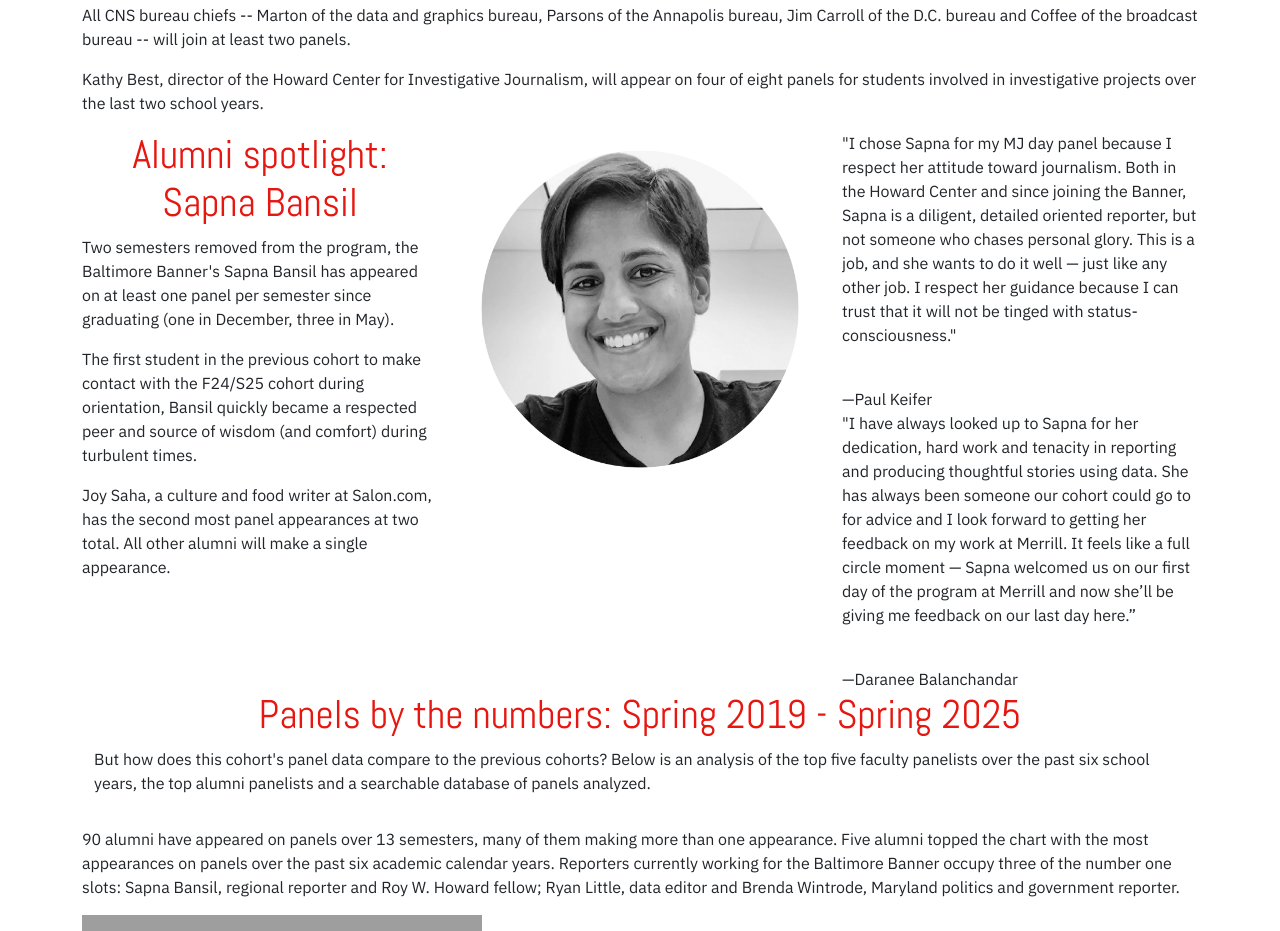
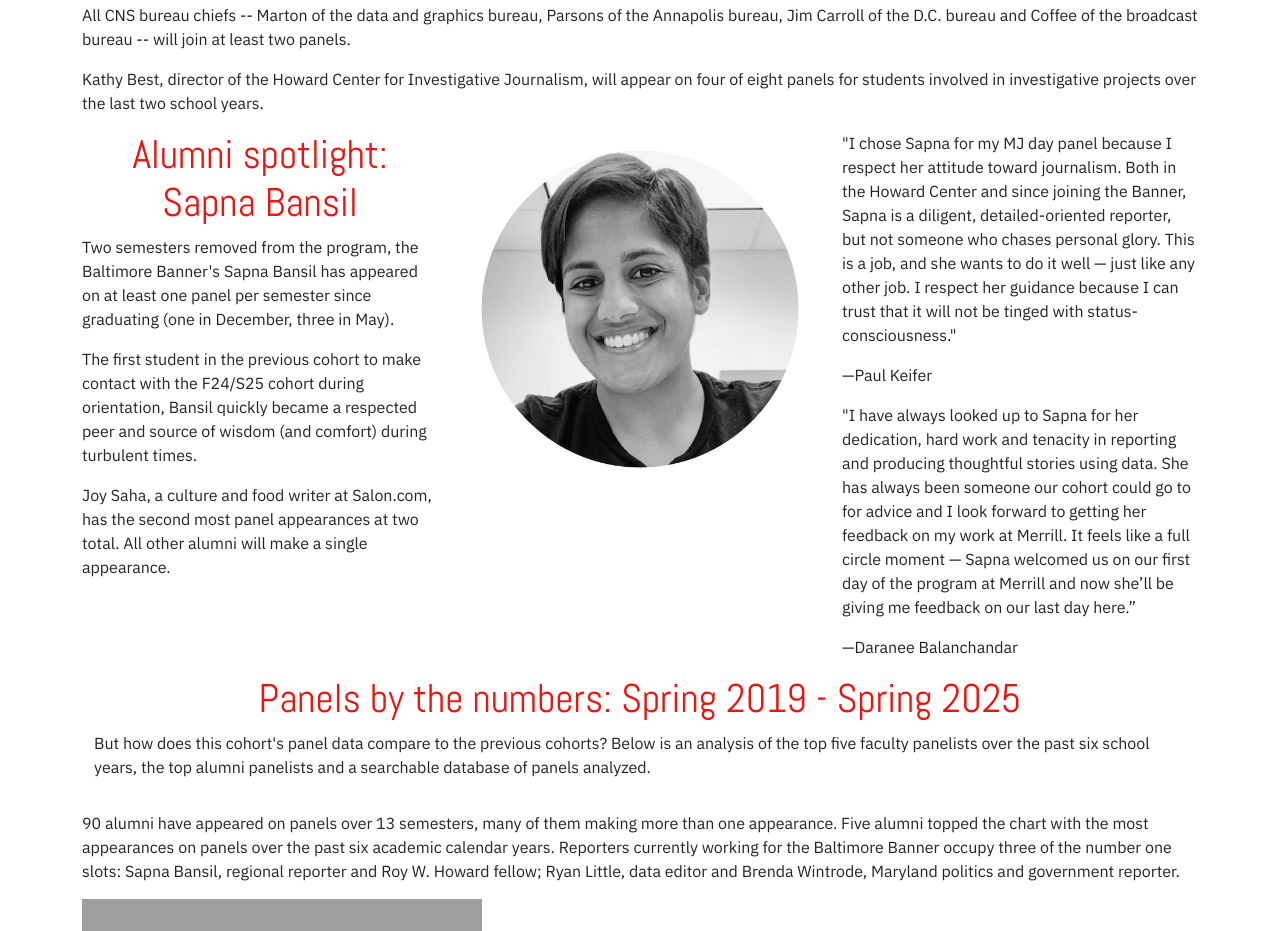
Before and after one commit to aprilqueved0/april-queved0.github.io, a plain HTML site: page projects/final/index.html in a window 1280 px wide. Shown: the part 3014-3945 px from the top of the page. Drawn offline with nearby package versions, Linux system fonts and the light colour scheme; grey boxes are pictures that could not be loaded; a script that the page names is missing.

Commit message:
Update index.html

```diff
--- a/projects/final/index.html
+++ b/projects/final/index.html
@@ -185,10 +185,10 @@
                     </div>
                     <div class="col-4">
                         <h1></h1>
-                        <p>"I chose Sapna for my MJ day panel because I respect her attitude toward journalism. Both in the Howard Center and since joining the Banner, Sapna is a diligent, detailed oriented reporter, but not someone who chases personal glory. This is a job, and she wants to do it well — just like any other job. I respect her guidance because I can trust that it will not be tinged with status-consciousness."</p>
-                        <br>&mdash;Paul Keifer
+                        <p>"I chose Sapna for my MJ day panel because I respect her attitude toward journalism. Both in the Howard Center and since joining the Banner, Sapna is a diligent, detailed-oriented reporter, but not someone who chases personal glory. This is a job, and she wants to do it well — just like any other job. I respect her guidance because I can trust that it will not be tinged with status-consciousness."</p>
+                        <p>&mdash;Paul Keifer</p>
                         <p>"I have always looked up to Sapna for her dedication, hard work and tenacity in reporting and producing thoughtful stories using data. She has always been someone our cohort could go to for advice and I look forward to getting her feedback on my work at Merrill. It feels like a full circle moment — Sapna welcomed us on our first day of the program at Merrill and now she’ll be giving me feedback on our last day here.”</p>
-                        <br>&mdash;Daranee Balanchandar
+                        <p>&mdash;Daranee Balanchandar</p>
                     </div>
 
 
```
